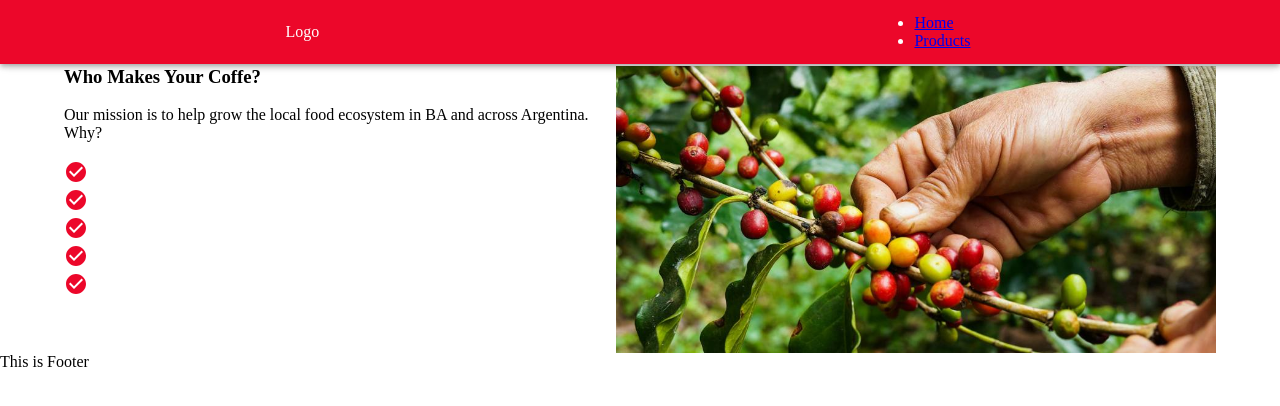
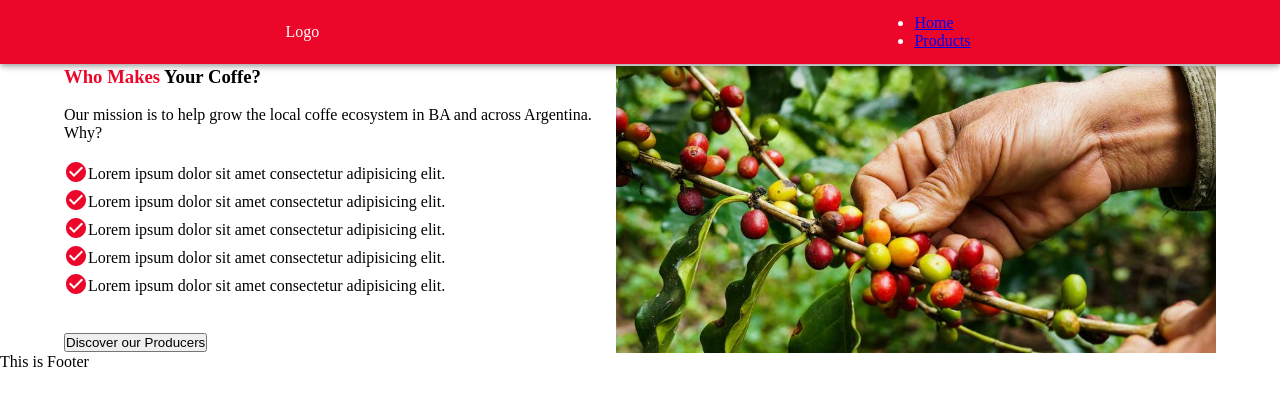
Before and after one commit to eugenia1984/e-commerce, a React (Create React App) app in the folder rincon-del-cafe/: page / in a window 1280 px wide. Shown: the top 406 px of the page. Built offline with nearby package versions, Linux system fonts and the light colour scheme.

Commit message:
varios cambios en features

```diff
--- a/rincon-del-cafe/package.json
+++ b/rincon-del-cafe/package.json
@@ -3,6 +3,7 @@
   "version": "0.1.0",
   "private": true,
   "dependencies": {
+    "@emotion/core": "^11.0.0",
     "@emotion/react": "^11.9.3",
     "@emotion/styled": "^11.9.3",
     "@fortawesome/fontawesome-svg-core": "^6.1.1",
--- a/rincon-del-cafe/src/components/Features.jsx
+++ b/rincon-del-cafe/src/components/Features.jsx
@@ -2,36 +2,51 @@ import { Box, Container } from "@mui/system";
 import React from "react";
 import cafe from "../assets/images/cafe.jpg";
 import CheckCircleIcon from "@mui/icons-material/CheckCircle";
+import { FlexboxProps } from "@mui/system";
+
 
 const Features = () => {
   return (
     <>
       <Container>
-        <Box display="flex" sx={{ paddingTop: 6 }}>
+        <Box display= "flex"
+
+               sx={{ paddingTop: 6 }}>
           <div>
-            <h3>Who Makes Your Coffe?</h3> <br />
+            <h3><span style={{color: "#ec072a"}}>Who Makes </span>  Your Coffe?</h3> <br />
             <p>
-              Our mission is to help grow the local food ecosystem in BA and
+              Our mission is to help grow the local coffe ecosystem in BA and
               across Argentina. Why?
             </p> <br />
             <p>
             <CheckCircleIcon sx={{color: "primary.main"}}/>
+            <span style={{position: "absolute" ,top: "165px"}}>Lorem ipsum dolor sit amet consectetur adipisicing elit.
+              </span>
             </p>
             <p>
             <CheckCircleIcon sx={{color: "primary.main"}}/>
+            <span style={{position: "absolute" ,top: "193px"}}>Lorem ipsum dolor sit amet consectetur adipisicing elit.
+              </span>
             </p>
             <p>
             <CheckCircleIcon sx={{color: "primary.main"}}/>
+            <span style={{position: "absolute" ,top: "221px"}}>Lorem ipsum dolor sit amet consectetur adipisicing elit.
+              </span>
             </p>
             <p>
             <CheckCircleIcon sx={{color: "primary.main"}}/>
+            <span style={{position: "absolute" ,top: "249px"}}>Lorem ipsum dolor sit amet consectetur adipisicing elit.
+              </span>
             </p>
             <p>
             <CheckCircleIcon sx={{color: "primary.main"}}/>
+            <span style={{position: "absolute" ,top: "277px"}}>Lorem ipsum dolor sit amet consectetur adipisicing elit.
+              </span>
             </p>
+            <button style={{position: "absolute", top: "333px"}} >Discover our Producers</button>
           </div>
 
-          <img src={cafe} alt="" width={"600"} height={"auto"} />
+          <img src={cafe} alt="coffe" width={"600"} height={"auto"} />
         </Box>
       </Container>
     </>
```
Also changed, not shown: 1 other file (tests, documents, lock files or other folders).
